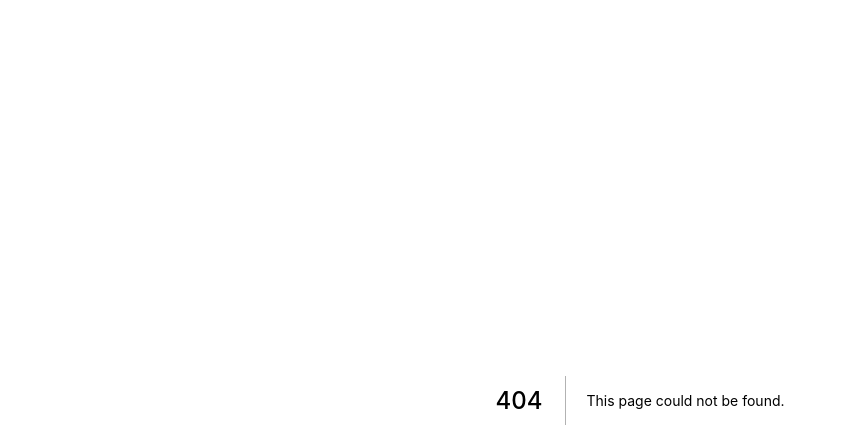
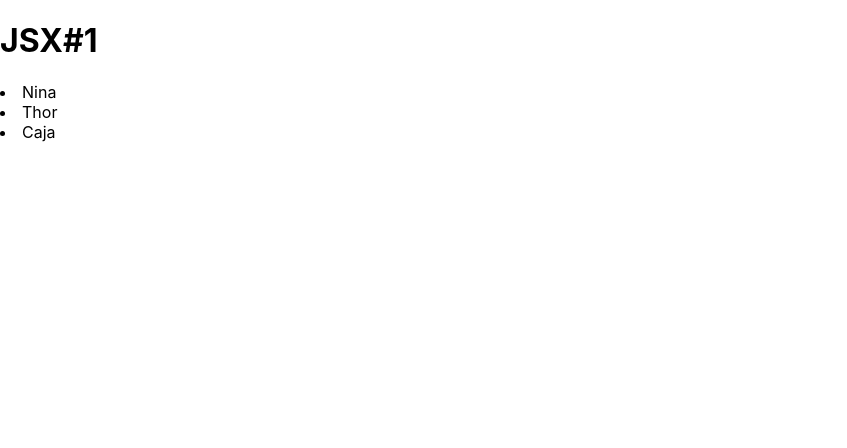
Before and after one commit to fabio21777/fabio21777-curso-nextjs-e-react, a Next.js app: page /basicos/jsx2 in a window 1280 px wide. Before the commit this address had no page. Shown: the top 448 px of the page, without its empty margins (0-847 px from the left). Built offline with nearby package versions, Linux system fonts and the light colour scheme.

Commit message:
modificando extensão de jsx(1,2,3)

```diff
--- /dev/null
+++ b/pages/basicos/jsx2.jsx
@@ -0,0 +1,11 @@
+export default function JSX1() {
+ const conteudo = (
+  <div>
+   <h1>JSX#1</h1>
+   <li>Nina</li>
+   <li>Thor</li>
+   <li>Caja</li>
+  </div>
+ )
+ return conteudo
+}
--- a/pages/basicos/primeiro.js
+++ b/pages/basicos/primeiro.jsx
@@ -1,3 +1,4 @@
 export default function primeiro() {
- return "primeiro  teste"
+    return "primeiro  teste"
+
 }
```
Also changed, not shown: pages/basicos/jsx1.jsx (added, +11 -0 lines), pages/basicos/jsx3.jsx (added, +7 -0 lines), pages/basicos/segundo.js (deleted, +0 -7 lines).
